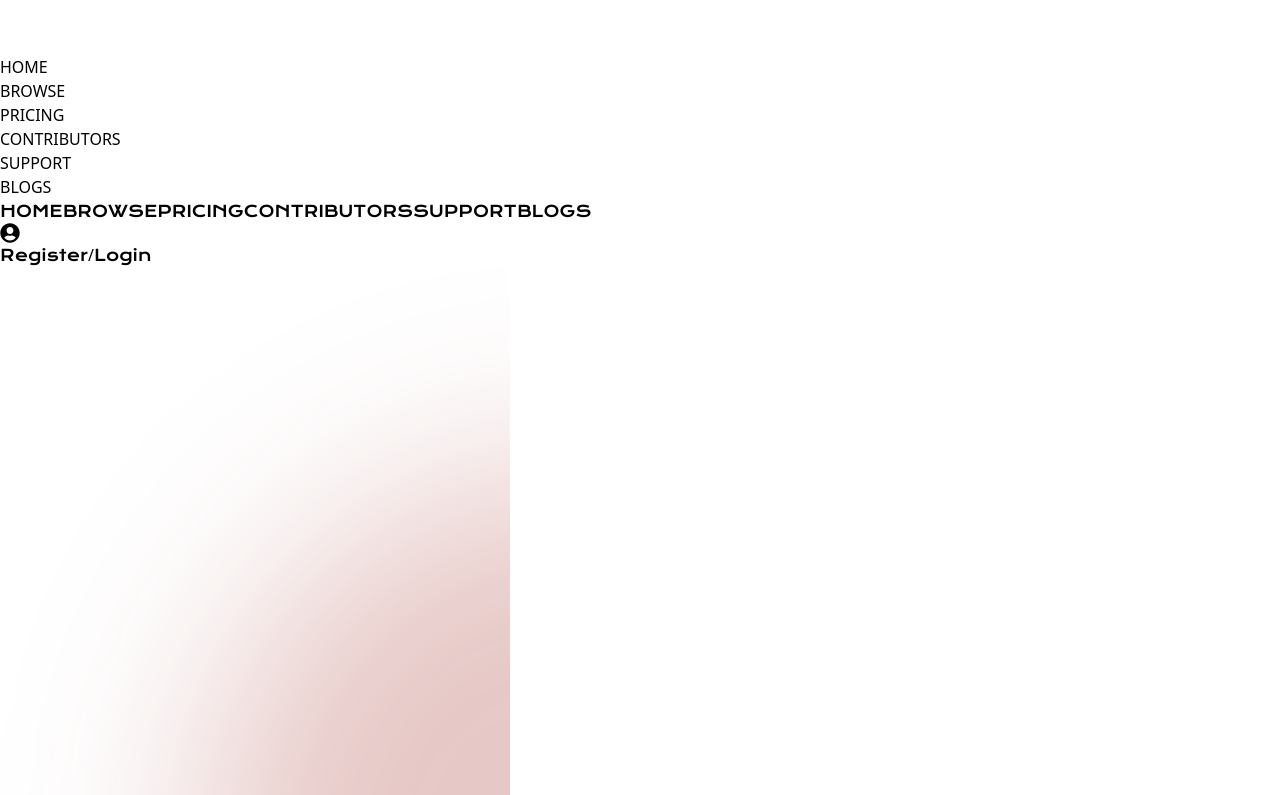
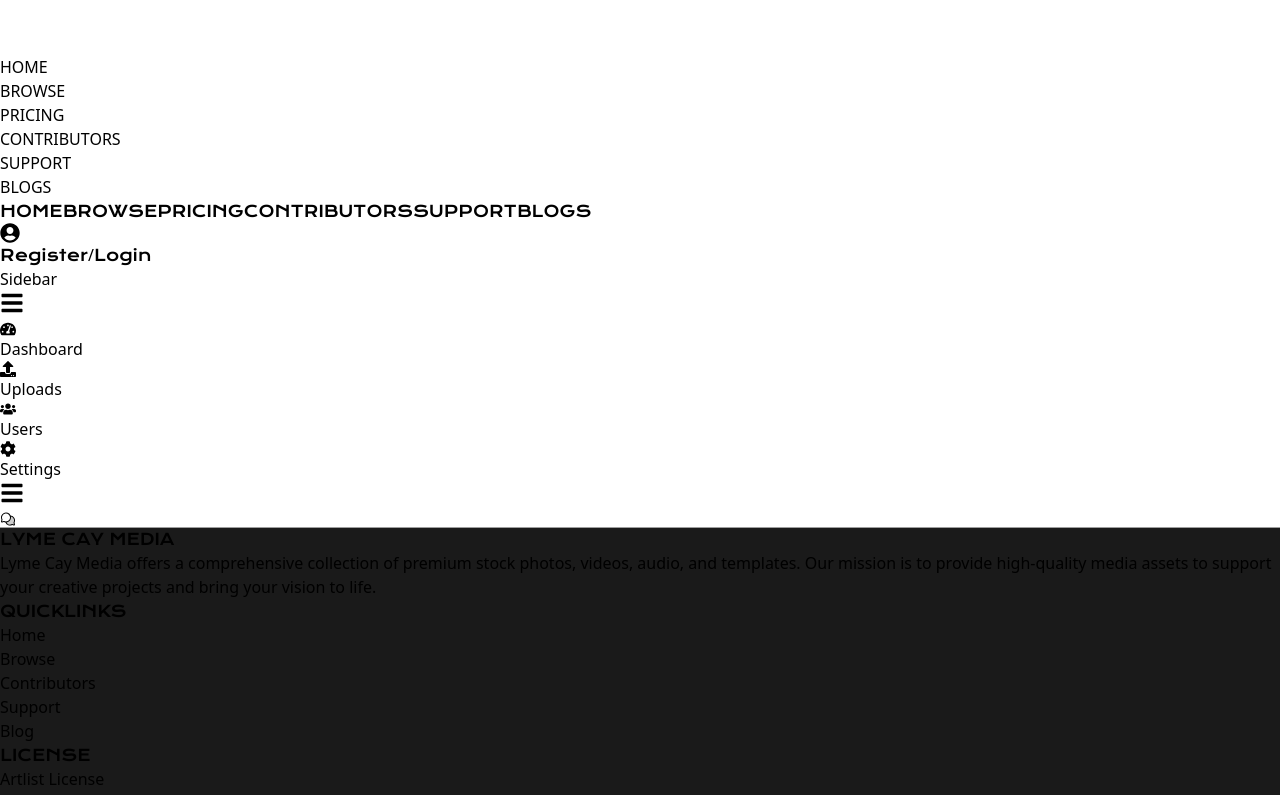
Before and after one commit to YamanAamir/media, a React (Vite) app in the folder frontend/: page /admin in a window 1280 px wide. Before the commit this address led to /. Shown: the top 795 px of the page. Built offline with nearby package versions, Linux system fonts and the light colour scheme.

Commit message:
Admin Dashboard

```diff
--- a/frontend/src/App.jsx
+++ b/frontend/src/App.jsx
@@ -23,7 +23,7 @@
 };
 
 function App() {
-  const [userType, setUserType] = useState('contributor');
+  const [userType, setUserType] = useState('admin');
 
   return (
     <div className='bg-[#0b0b0b] p-0 overflow-hidden'>
--- a/frontend/src/Components/Sidebar.jsx
+++ b/frontend/src/Components/Sidebar.jsx
@@ -80,12 +80,10 @@
           )}
         </nav>
       </div>
-      <div className="flex-1 p-4 md:ml-64">
+      <div className="flex-1 p-4">
         <button onClick={toggleSidebar} className="md:hidden">
           <FaBars size={24} />
         </button>
-        <h1 className="text-2xl font-bold">Main Content</h1>
-        <p>Your main content goes here.</p>
       </div>
     </div>
   );
--- a/frontend/src/Pages/AdminDashboard.jsx
+++ b/frontend/src/Pages/AdminDashboard.jsx
@@ -5,8 +5,42 @@
 const AdminDashboard = () => {
   return (
     <DashboardLayout userType="admin">
-      <h1 className="text-2xl font-bold">Admin Dashboard</h1>
-      <p>Admin-specific content goes here.</p>
+
+      {/* <div className=' flex flex-row gap-5 py-24'>
+        <div className="w-full">
+          <div className='w-full md:w-full my-4 text-white text-center py-10 rounded-2xl bg-gradient-to-r from-[#4546ED] to-[#272887] bg-gradient-to-b from-[#4546ED] to-[#272887]'>
+            <h1 className='text-5xl'>20000</h1>
+            <h2 className='text-2xl'>Total Users</h2>
+          </div>
+          <div className='w-full md:w-full my-4 text-white text-center py-10 rounded-2xl bg-gradient-to-r from-[#4546ED] to-[#272887] bg-gradient-to-b from-[#4546ED] to-[#272887]'>
+            <h1 className='text-5xl'>20000</h1>
+            <h2 className='text-2xl'>Total Contributors</h2>
+          </div>
+        </div>
+        <div className="w-full flex flex-col space-y-2">
+          <div className="flex gap-2">
+            <div className='w-full md:w-1/2 my4 text-white text-center py-10 rounded-2xl bg-gradient-to-r from-[#4546ED] to-[#272887] bg-gradient-to-b from-[#4546ED] to-[#272887]'>
+              <h1 className='text-5xl'>20000</h1>
+              <h2 className='text-2xl'>Total Users</h2>
+            </div>
+            <div className='w-full md:w-1/2 my4 text-white text-center py-10 rounded-2xl bg-gradient-to-r from-[#4546ED] to-[#272887] bg-gradient-to-b from-[#4546ED] to-[#272887]'>
+              <h1 className='text-5xl'>20000</h1>
+              <h2 className='text-2xl'>Total Contributors</h2>
+            </div>
+          </div>
+          <div className="flex gap-2">
+            <div className='w-full md:w-1/2 my- text-white text-center py-10 rounded-2xl bg-gradient-to-r from-[#4546ED] to-[#272887] bg-gradient-to-b from-[#4546ED] to-[#272887]'>
+              <h1 className='text-5xl'>20000</h1>
+              <h2 className='text-2xl'>Total Users</h2>
+            </div>
+            <div className='w-full md:w-1/2 my- text-white text-center py-10 rounded-2xl bg-gradient-to-r from-[#4546ED] to-[#272887] bg-gradient-to-b from-[#4546ED] to-[#272887]'>
+              <h1 className='text-5xl'>20000</h1>
+              <h2 className='text-2xl'>Total Contributors</h2>
+            </div>
+          </div>
+
+        </div>
+      </div> */}
     </DashboardLayout>
   );
 };
```
